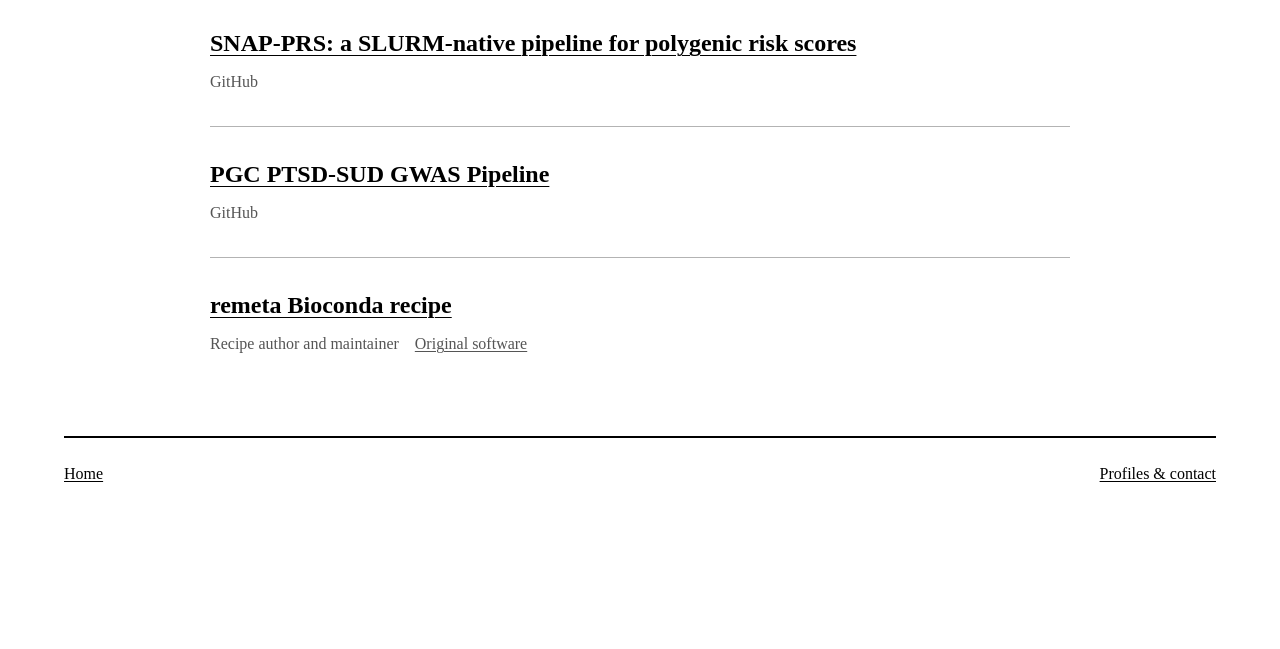
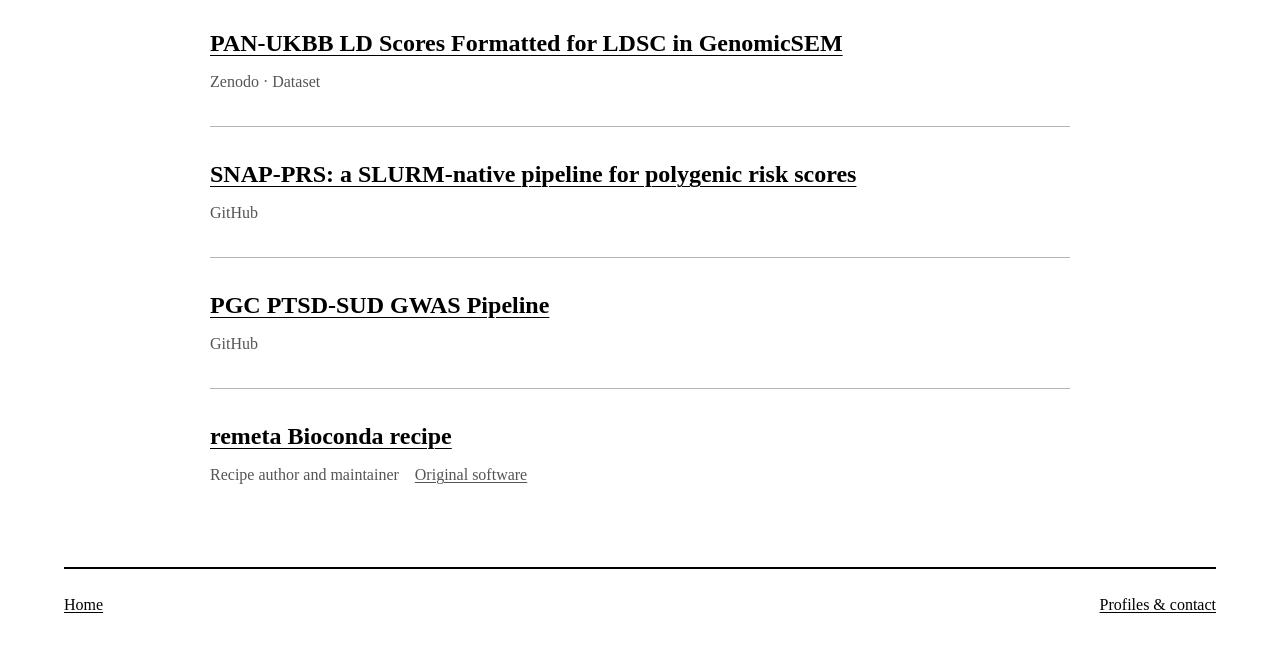
Before and after one commit to james-edward-hart/james-edward-hart.github.io, a plain HTML site: page tools.html in a window 1280 px wide. Shown: the part 256-905 px from the top of the page. Before the commit the page ends 800 px from the top, so only its background shows below. Drawn offline with Linux system fonts and the light colour scheme.

Commit message:
Add PAN-UKBB LD scores Zenodo dataset to Tools

```diff
--- a/tools.html
+++ b/tools.html
@@ -23,6 +23,14 @@
       <h1>Tools</h1>
       <section class="essay-wrap">
         <div class="essay-list">
+          <article id="pan-ukbb-ld-scores" class="essay-card">
+            <h2 class="essay-title">
+              <a href="https://zenodo.org/records/24426843">PAN-UKBB LD Scores Formatted for LDSC in GenomicSEM</a>
+            </h2>
+            <p class="essay-meta">
+              <span>Zenodo · Dataset</span>
+            </p>
+          </article>
           <article class="essay-card">
             <h2 class="essay-title">
               <a href="https://github.com/james-edward-hart/SNAP-PRS">SNAP-PRS: a SLURM-native pipeline for polygenic risk scores</a>
```
